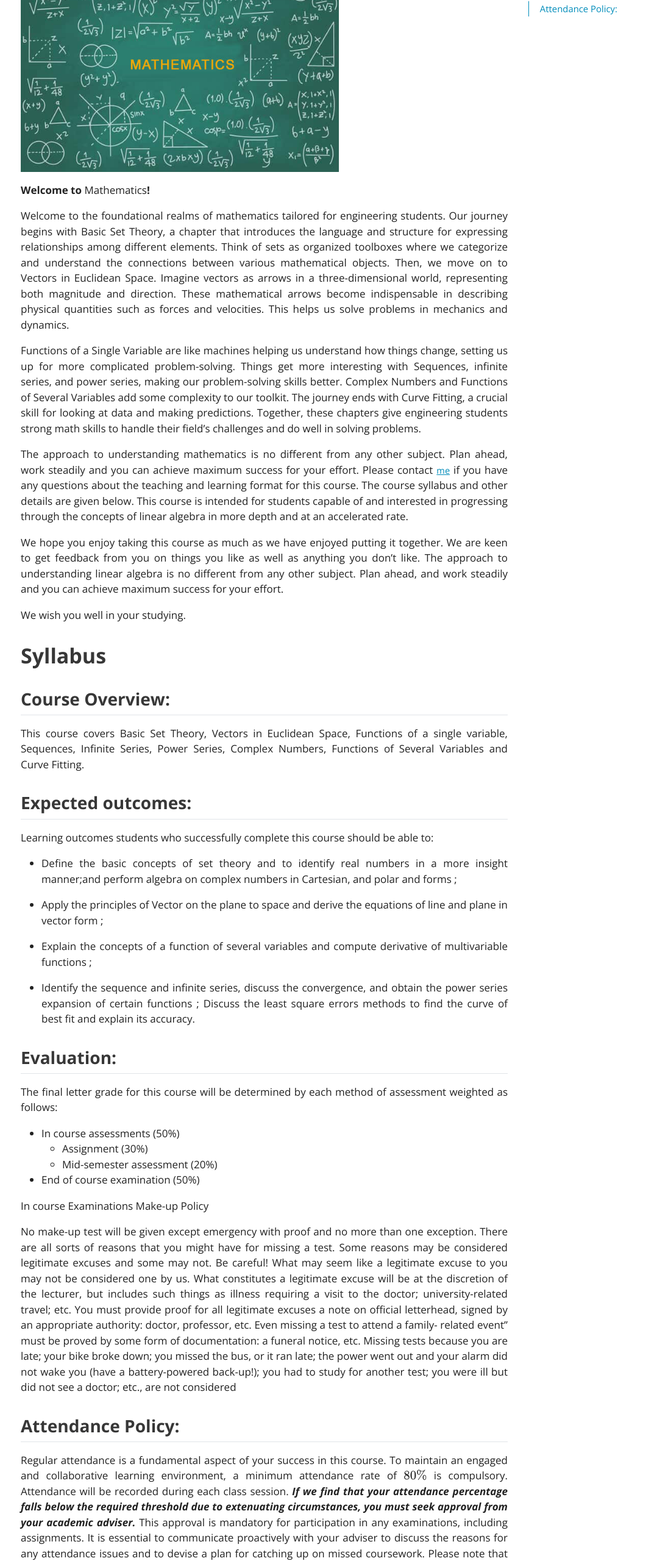
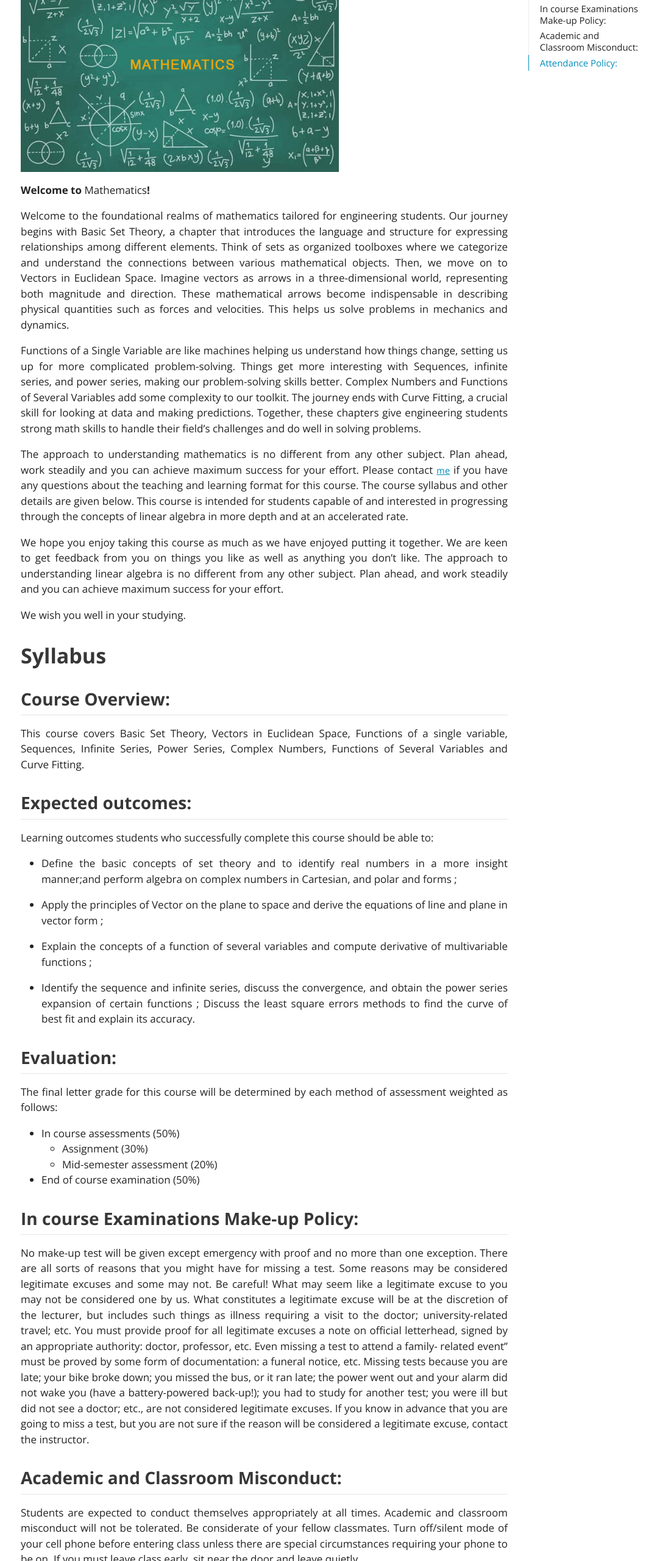
Before and after one commit to Meenadushanthani/MC1020_E23, a plain HTML site: page docs/index.html in a window 1280 px wide. Shown: the part 240-2800 px from the top of the page at 61% size, without its empty margins (134-1212 px from the left). Drawn offline with nearby package versions, Linux system fonts and the light colour scheme.

Commit message:
Add files via upload

```diff
--- a/docs/index.html
+++ b/docs/index.html
@@ -154,6 +154,8 @@ ul.task-list li input[type="checkbox"] {
   <li><a href="#course-overview" id="toc-course-overview" class="nav-link" data-scroll-target="#course-overview">Course Overview:</a></li>
   <li><a href="#expected-outcomes" id="toc-expected-outcomes" class="nav-link" data-scroll-target="#expected-outcomes">Expected outcomes:</a></li>
   <li><a href="#evaluation" id="toc-evaluation" class="nav-link" data-scroll-target="#evaluation">Evaluation:</a></li>
+  <li><a href="#in-course-examinations-make-up-policy" id="toc-in-course-examinations-make-up-policy" class="nav-link" data-scroll-target="#in-course-examinations-make-up-policy"><strong>In course Examinations Make-up Policy:</strong></a></li>
+  <li><a href="#academic-and-classroom-misconduct" id="toc-academic-and-classroom-misconduct" class="nav-link" data-scroll-target="#academic-and-classroom-misconduct"><strong>Academic and Classroom Misconduct:</strong></a></li>
   <li><a href="#attendance-policy" id="toc-attendance-policy" class="nav-link" data-scroll-target="#attendance-policy">Attendance Policy:</a></li>
   </ul></li>
   </ul>
@@ -215,8 +217,14 @@ ul.task-list li input[type="checkbox"] {
 </ul></li>
 <li>End of course examination (50%)</li>
 </ul>
-<p>In course Examinations Make-up Policy</p>
-<p>No make-up test will be given except emergency with proof and no more than one exception. There are all sorts of reasons that you might have for missing a test. Some reasons may be considered legitimate excuses and some may not. Be careful! What may seem like a legitimate excuse to you may not be considered one by us. What constitutes a legitimate excuse will be at the discretion of the lecturer, but includes such things as illness requiring a visit to the doctor; university-related travel; etc. You must provide proof for all legitimate excuses a note on official letterhead, signed by an appropriate authority: doctor, professor, etc. Even missing a test to attend a family- related event” must be proved by some form of documentation: a funeral notice, etc. Missing tests because you are late; your bike broke down; you missed the bus, or it ran late; the power went out and your alarm did not wake you (have a battery-powered back-up!); you had to study for another test; you were ill but did not see a doctor; etc., are not considered</p>
+</section>
+<section id="in-course-examinations-make-up-policy" class="level2">
+<h2 class="anchored" data-anchor-id="in-course-examinations-make-up-policy"><strong>In course Examinations Make-up Policy:</strong></h2>
+<p>No make-up test will be given except emergency with proof and no more than one exception. There are all sorts of reasons that you might have for missing a test. Some reasons may be considered legitimate excuses and some may not. Be careful! What may seem like a legitimate excuse to you may not be considered one by us. What constitutes a legitimate excuse will be at the discretion of the lecturer, but includes such things as illness requiring a visit to the doctor; university-related travel; etc. You must provide proof for all legitimate excuses a note on official letterhead, signed by an appropriate authority: doctor, professor, etc. Even missing a test to attend a family- related event” must be proved by some form of documentation: a funeral notice, etc. Missing tests because you are late; your bike broke down; you missed the bus, or it ran late; the power went out and your alarm did not wake you (have a battery-powered back-up!); you had to study for another test; you were ill but did not see a doctor; etc., are not considered legitimate excuses. If you know in advance that you are going to miss a test, but you are not sure if the reason will be considered a legitimate excuse, contact the instructor.</p>
+</section>
+<section id="academic-and-classroom-misconduct" class="level2">
+<h2 class="anchored" data-anchor-id="academic-and-classroom-misconduct"><strong>Academic and Classroom Misconduct:</strong></h2>
+<p>Students are expected to conduct themselves appropriately at all times. Academic and classroom misconduct will not be tolerated. Be considerate of your fellow classmates. Turn off/silent mode of your cell phone before entering class unless there are special circumstances requiring your phone to be on. If you must leave class early, sit near the door and leave quietly.</p>
 </section>
 <section id="attendance-policy" class="level2">
 <h2 class="anchored" data-anchor-id="attendance-policy">Attendance Policy:</h2>
```
Also changed, not shown: docs/search.json (+15 -1 lines).
